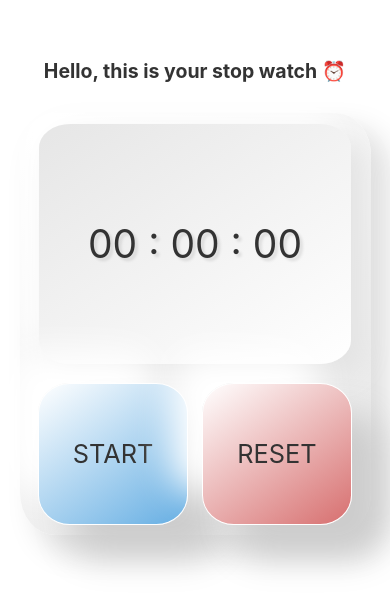
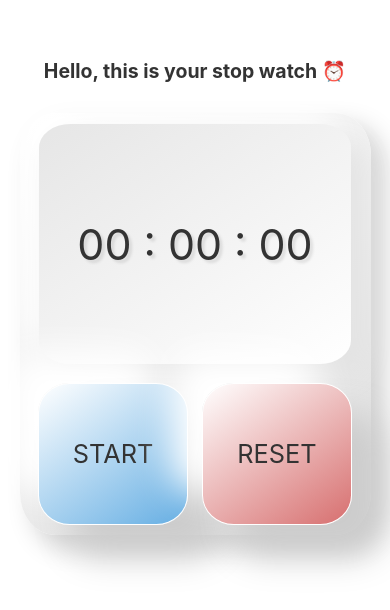
Before and after one commit to KH2Wone/stopWatch, a plain HTML site: page index.html in a window 390 px wide. Shown: the part 112-722 px from the top of the page. Drawn offline with Linux system fonts and the light colour scheme.

Commit message:
Add CSS, Update README.md

```diff
--- a/index.css
+++ b/index.css
@@ -15,10 +15,10 @@ section {
     margin: 1vw auto;
     padding: 3% 5%;
     box-sizing: border-box;
-    border-radius: 57px;
-    background: linear-gradient(145deg, #ffffff, #e6e6e6);
-    box-shadow: 17px 17px 31px #dedede,
-        -17px -17px 31px #ffffff;
+    border-radius: 58px;
+    background: linear-gradient(145deg, #ffffff, #dddddd);
+    box-shadow:  13px 13px 26px #d0d0d0,
+                 -13px -13px 26px #ffffff;
 }
 
 .title {
@@ -114,6 +114,10 @@ section {
     section {
         height: 50vh;
     }
+
+    #nums {
+        font-size: 11vmin;
+    }
 }
 
 @media (max-width: 480px) {
```
Also changed, not shown: 1 other file.
